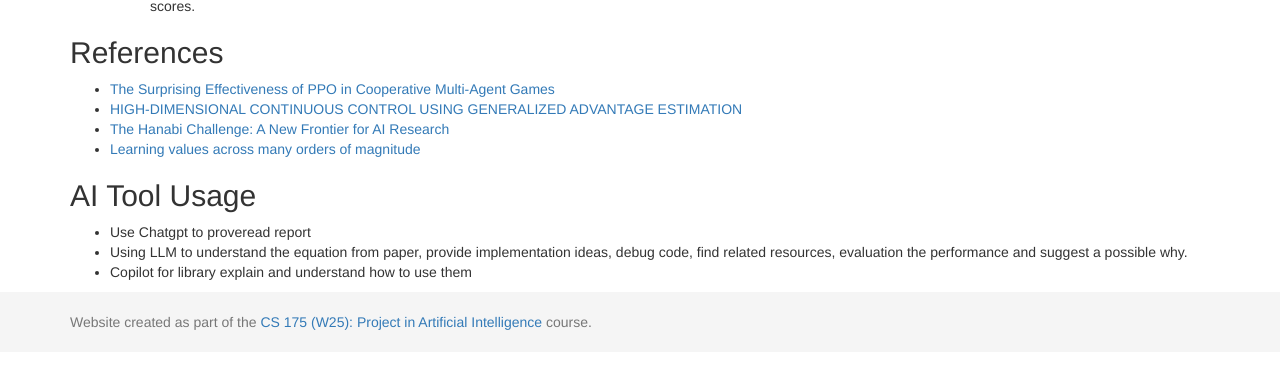
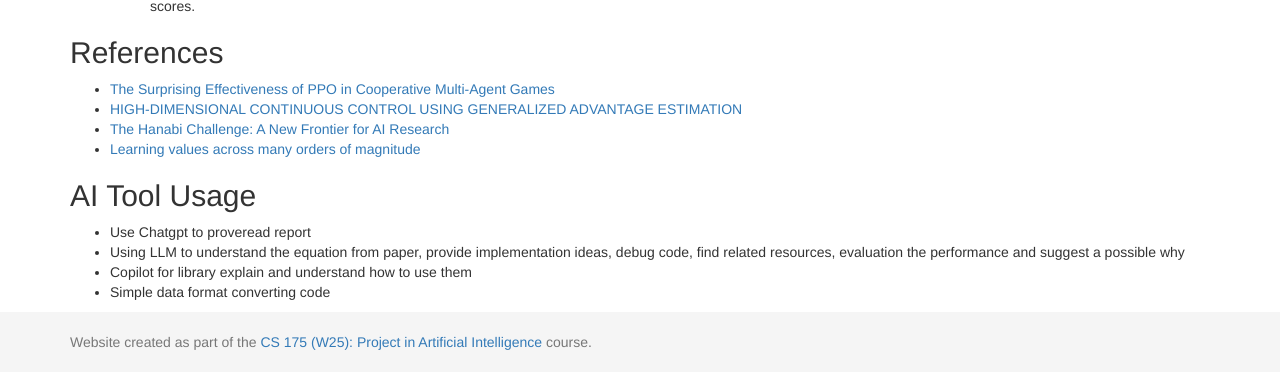
Before and after one commit to pddpdd20020105/ICS-175-fireworker, a Jekyll site: the page built from docs/final.md, in a window 1280 px wide and 900 px high, scrolled down 20429 px, cut to the strip 528-900 px from the top of the window. Built offline with Jekyll 4.4.1, drawn with Linux system fonts in a browser that asks for light colours.

Commit message:
Update final.md

```diff
--- a/docs/final.md
+++ b/docs/final.md
@@ -363,5 +363,6 @@ I uses three learning envs and different states of my algorithm construction.
 
 ## AI Tool Usage
 - Use Chatgpt to proveread report
-- Using LLM to understand the equation from paper, provide implementation ideas, debug code, find related resources, evaluation the performance and suggest a possible why.
+- Using LLM to understand the equation from paper, provide implementation ideas, debug code, find related resources, evaluation the performance and suggest a possible why
 - Copilot for library explain and understand how to use them
+- Simple data format converting code
```
